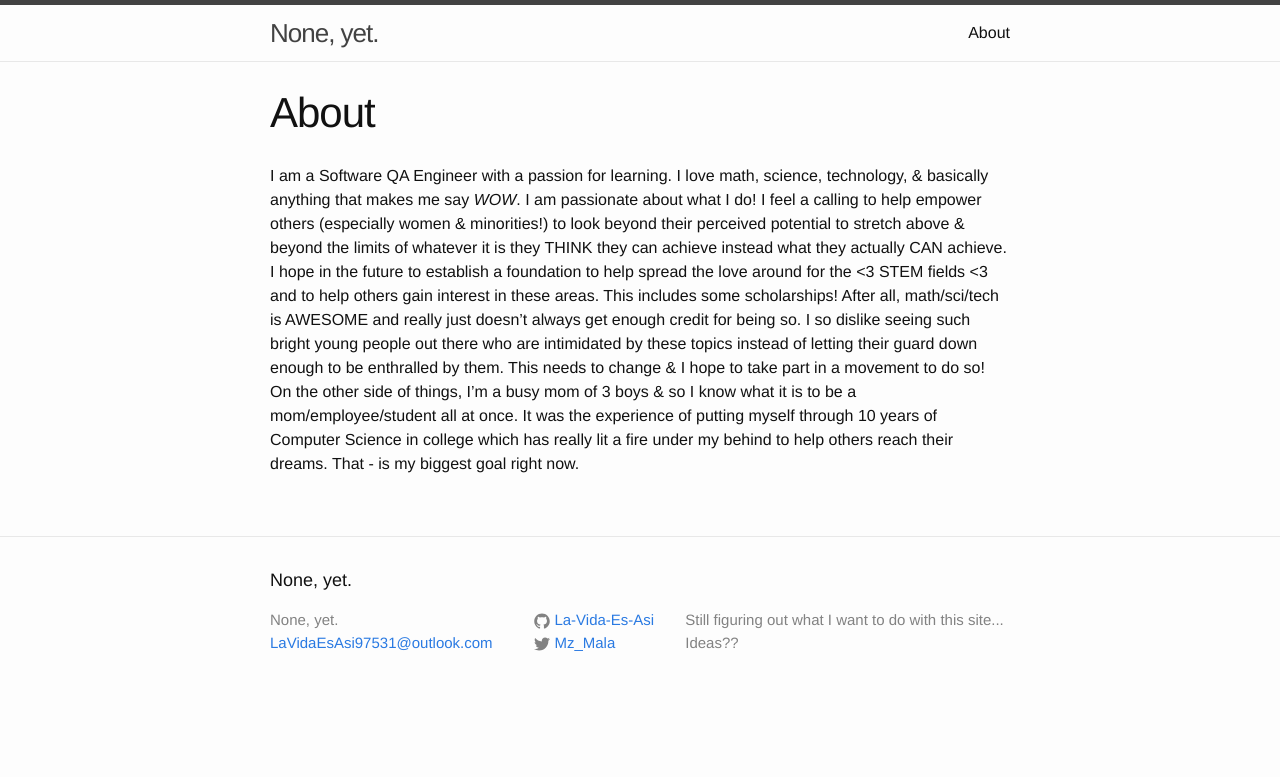
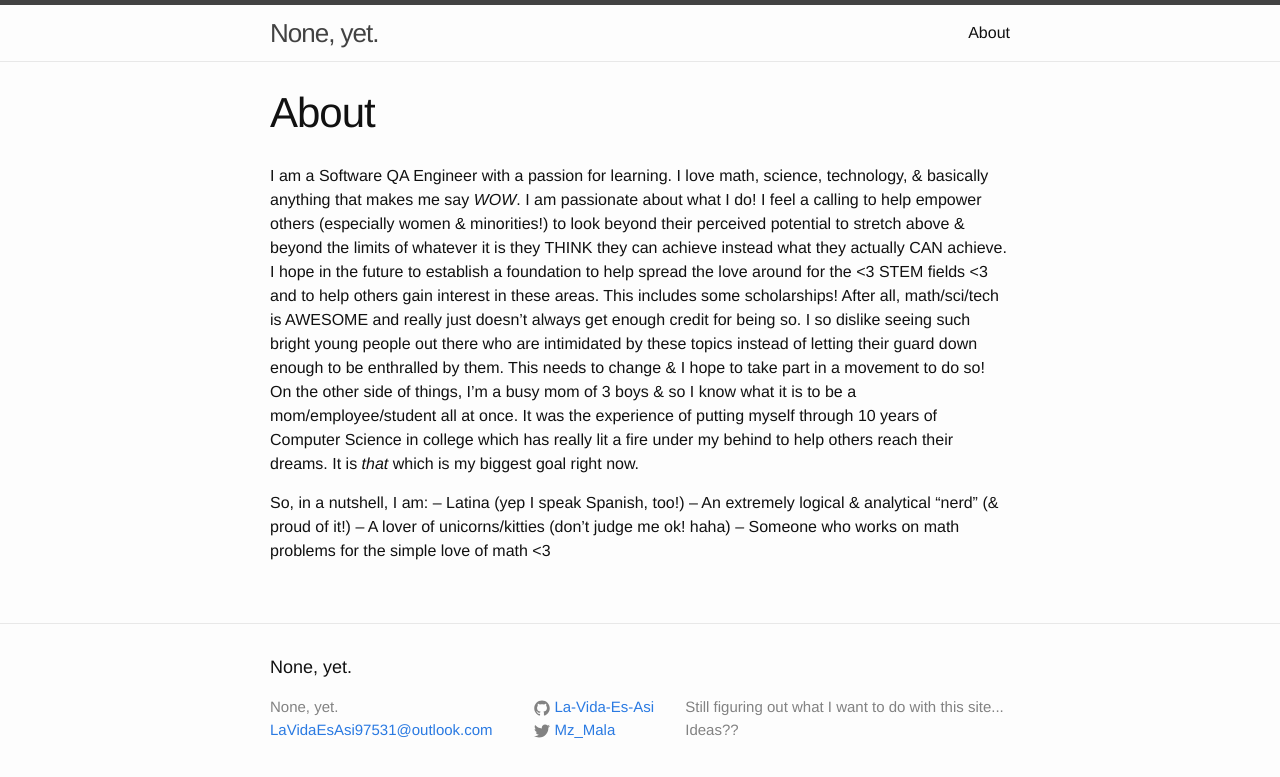
Before and after one commit to La-Vida-Es-Asi/La-Vida-Es-Asi.github.io, a Jekyll site: the page built from about.md, in a window 1280 px wide. Shown: the top 777 px of the page. Built offline with Jekyll 4.4.1, drawn with Linux system fonts in a browser that asks for light colours.

Commit message:
Update about.md
More changes/additions

```diff
--- a/about.md
+++ b/about.md
@@ -4,4 +4,10 @@ title: About
 permalink: /about/
 ---
 
-I am a Software QA Engineer with a passion for learning.  I love math, science, technology, & basically anything that makes me say *WOW*.  I am passionate about what I do!  I feel a calling to help empower others (especially women & minorities!) to look beyond their perceived potential to stretch above & beyond the limits of whatever it is they THINK they can achieve instead what they actually CAN achieve.  I hope in the future to establish a foundation to help spread the love around for the <3 STEM fields <3 and to help others gain interest in these areas.  This includes some scholarships!  After all, math/sci/tech is AWESOME and really just doesn't always get enough credit for being so.  I so dislike seeing such bright young people out there who are intimidated by these topics instead of letting their guard down enough to be enthralled by them.  This needs to change & I hope to take part in a movement to do so!  On the other side of things, I'm a busy mom of 3 boys & so I know what it is to be a mom/employee/student all at once.  It was the experience of putting myself through 10 years of Computer Science in college which has really lit a fire under my behind to help others reach their dreams.  That - is my biggest goal right now.
+I am a Software QA Engineer with a passion for learning.  I love math, science, technology, & basically anything that makes me say *WOW*.  I am passionate about what I do!  I feel a calling to help empower others (especially women & minorities!) to look beyond their perceived potential to stretch above & beyond the limits of whatever it is they THINK they can achieve instead what they actually CAN achieve.  I hope in the future to establish a foundation to help spread the love around for the <3 STEM fields <3 and to help others gain interest in these areas.  This includes some scholarships!  After all, math/sci/tech is AWESOME and really just doesn't always get enough credit for being so.  I so dislike seeing such bright young people out there who are intimidated by these topics instead of letting their guard down enough to be enthralled by them.  This needs to change & I hope to take part in a movement to do so!  On the other side of things, I'm a busy mom of 3 boys & so I know what it is to be a mom/employee/student all at once.  It was the experience of putting myself through 10 years of Computer Science in college which has really lit a fire under my behind to help others reach their dreams.  It is *that* which is my biggest goal right now.
+
+So, in a nutshell, I am:
+  -- Latina (yep I speak Spanish, too!)
+  -- An extremely logical & analytical "nerd" (& proud of it!)
+  -- A lover of unicorns/kitties (don't judge me ok! haha)
+  -- Someone who works on math problems for the simple love of math <3
```
